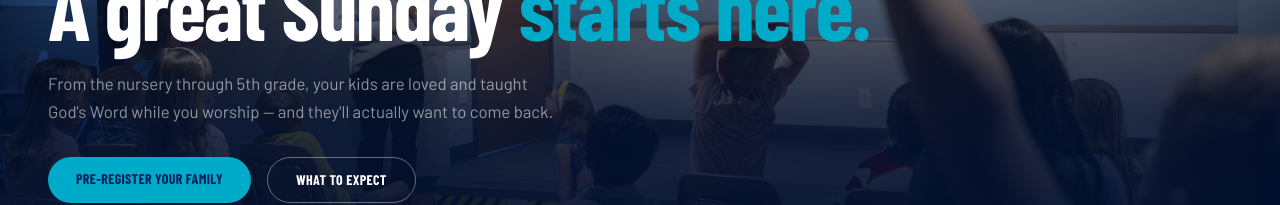
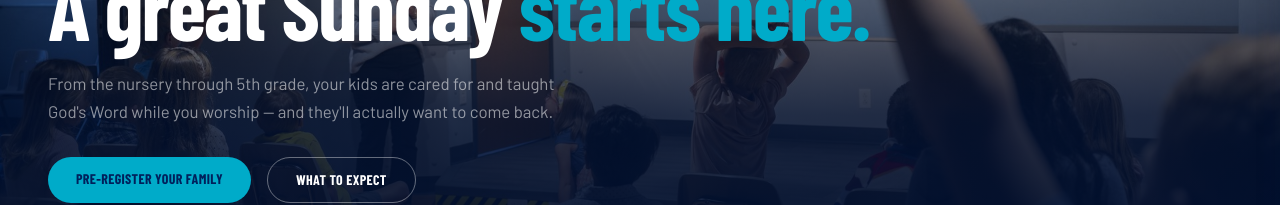
Before and after one commit to Brainerd-Baptist/bbc-website, a Next.js app: page /ministries/kids in a window 1280 px wide. Shown: the part 277-482 px from the top of the page. Built offline with nearby package versions, Linux system fonts and the light colour scheme; no server answers; a web font is replaced by a local one.

Commit message:
Kids page: say kids are cared for and taught (website change request c4e26432)

```diff
--- a/app/ministries/kids/page.tsx
+++ b/app/ministries/kids/page.tsx
@@ -161,7 +161,7 @@ export default function KidsPage() {
             className="text-fg-on-dark-muted leading-relaxed mb-8 max-w-lg"
             style={{ fontSize: "1.05rem" }}
           >
-            From the nursery through 5th grade, your kids are loved and
+            From the nursery through 5th grade, your kids are cared for and
             taught God&apos;s Word while you worship — and they&apos;ll actually
             want to come back.
           </p>
```
